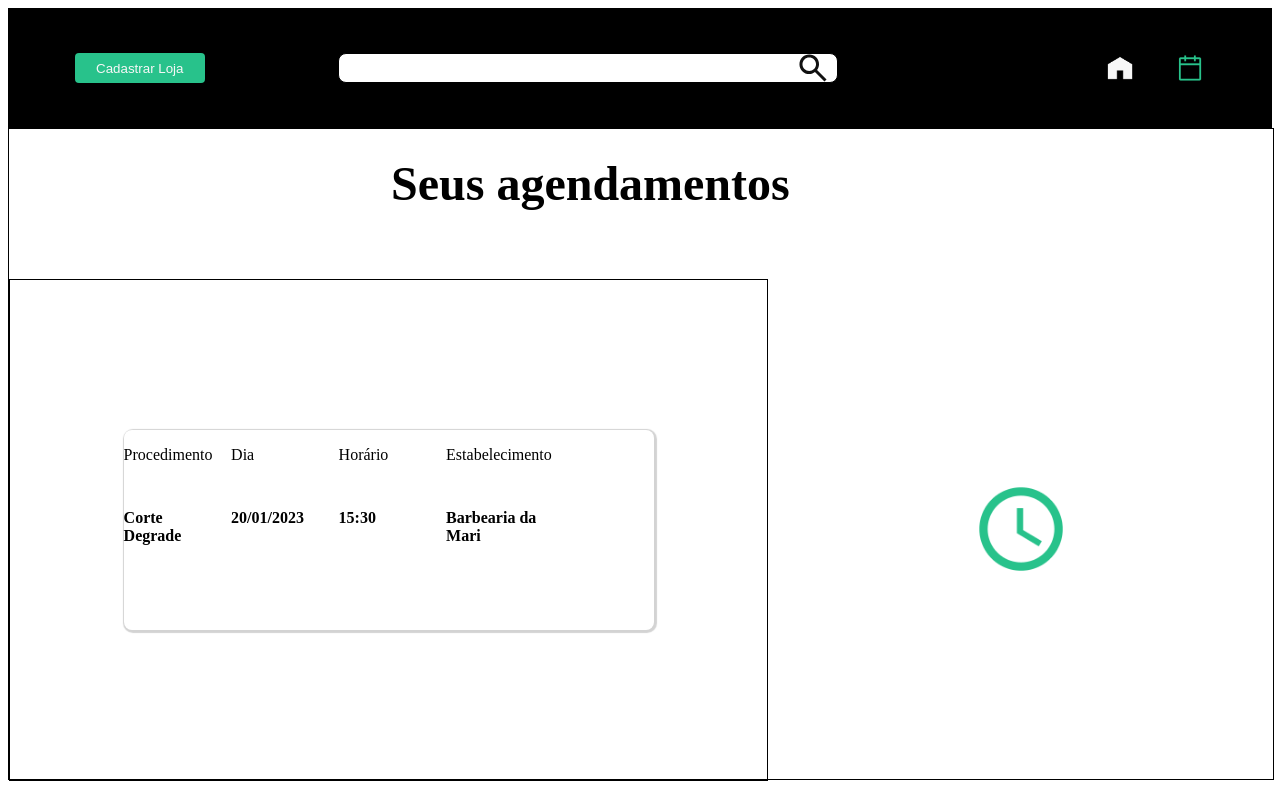
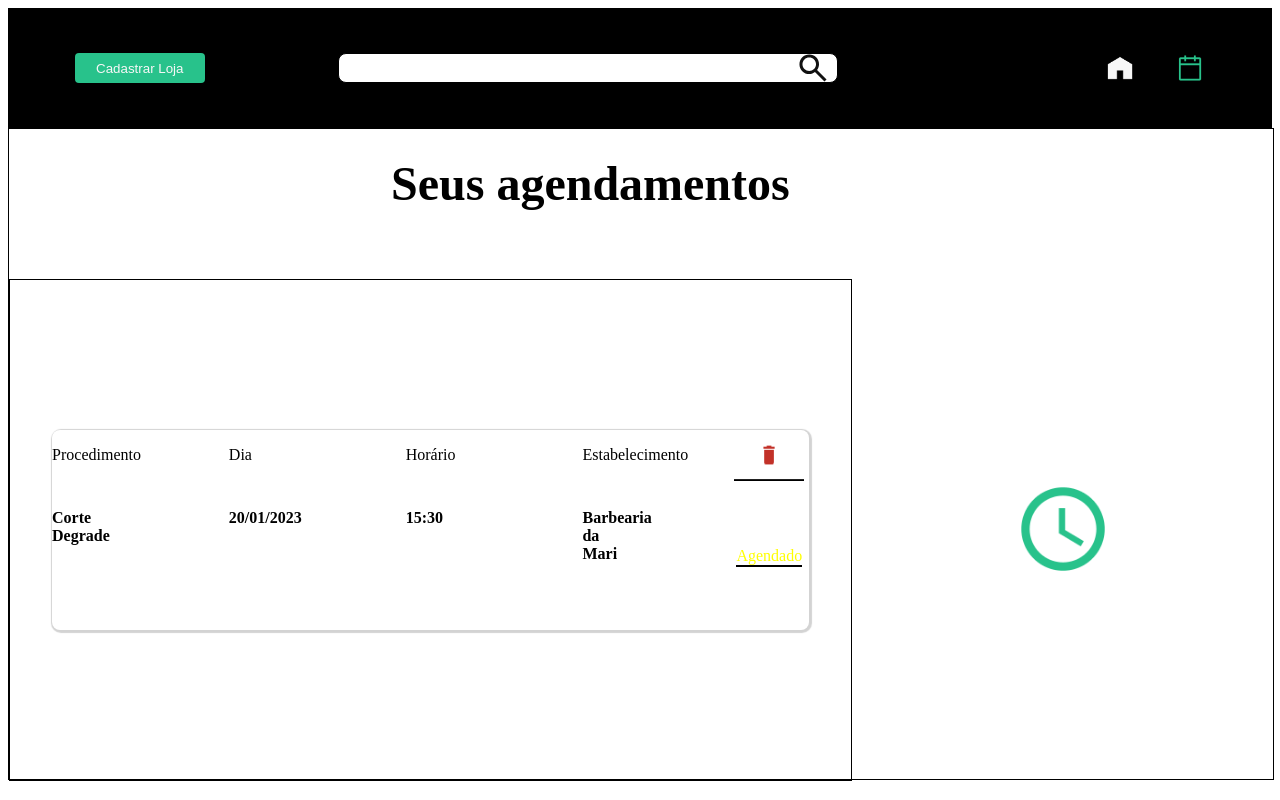
Before and after one commit to Agenda-Synapse/FrontEnd, an Angular app: page /hist-agenda in a window 1280 px wide. Built offline with nearby package versions, Linux system fonts and the light colour scheme.

Commit message:
Terminado, apenas falta o ngfor

```diff
--- a/src/app/pages/hist-agenda/hist-agenda.component.html
+++ b/src/app/pages/hist-agenda/hist-agenda.component.html
@@ -68,7 +68,19 @@
             </div>
 
 
-            <div class="status"></div>
+            <div class="status">
+
+                <button class="trash" type="submit">
+                    <img src=" ../../../assets/mdi_trash.png " alt="excluir agendamento">
+                   </button>
+
+                   <div class="status-loja">
+                    <p>Agendado</p>
+                   </div>
+
+            </div>
+
+
 
 
         </div>
--- a/src/app/pages/hist-agenda/hist-agenda.component.scss
+++ b/src/app/pages/hist-agenda/hist-agenda.component.scss
@@ -120,7 +120,7 @@ border: solid 1px black;
         align-items: center;
         justify-content: center;
         height: 500px;
-        width: 60%;
+        width: 80%;
         border: solid 1px black;
 
 
@@ -130,7 +130,7 @@ border: solid 1px black;
             flex-direction: row;
             justify-content: space-between;
             height: 200px;
-            width: 70%;
+            width: 90%;
             border: none;
             border-radius: 8px;
             box-shadow: 1px 1px 1px 2px lightgray;
@@ -138,7 +138,7 @@ border: solid 1px black;
 
             .procedimento{
                 height: 100px;
-                width: 100px;
+                width: 50px;
                 display: flex;
                 flex-direction: column;
                 justify-content: space-between;
@@ -147,7 +147,7 @@ border: solid 1px black;
             .data{
 
                 height: 100px;
-                width: 100px;
+                width: 50px;
                 display: flex;
                 flex-direction: column;
                 justify-content: space-between;
@@ -155,7 +155,7 @@ border: solid 1px black;
 
             .horario{
                 height: 100px;
-                width: 100px;
+                width: 50px;
                 display: flex;
                 flex-direction: column;
                 justify-content: space-between;
@@ -166,7 +166,7 @@ border: solid 1px black;
             .estabelecimento{
 
                 height: 100px;
-                width: 100px;
+                width: 50px;
                 display: flex;
                 flex-direction: column;
                 justify-content: space-between;
@@ -175,11 +175,53 @@ border: solid 1px black;
 
             .status{
 
-                 height: 100px;
-                width: 100px;
+                 height: 120px;
+                 width: 50px;
                 display: flex;
                 flex-direction: column;
                 justify-content: space-between;
+
+
+               .trash{
+                display: flex;
+                flex-direction: column;
+                align-items: center;
+
+                height: 200px;
+                width: 20px;
+                background-color:  white;
+                border: none;
+
+
+                img{
+
+                    height: 50px;
+                    width: 70px;
+                    border-bottom: solid 1px black;
+                    cursor: pointer;
+                }
+
+               }
+               .status-loja{
+                display: flex;
+                flex-direction: column;
+                align-items: center;
+
+                height: 70px;
+                width: 20px;
+                background-color:  white;
+                border: none;
+
+                p{
+                    height: 50px;
+                    padding-top: 50px;
+                    border-bottom: solid 2px black;
+                    color: yellow;
+                }
+
+
+               }
+
 
             }
 
```
Also changed, not shown: src/assets/mdi_trash.png (added).
